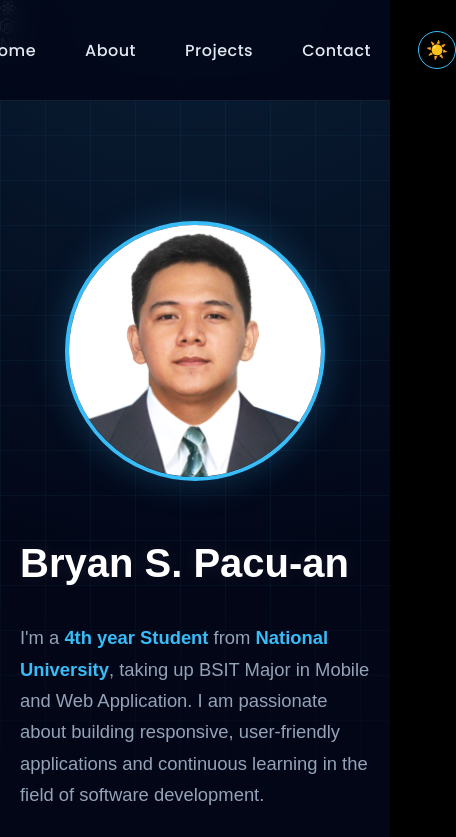
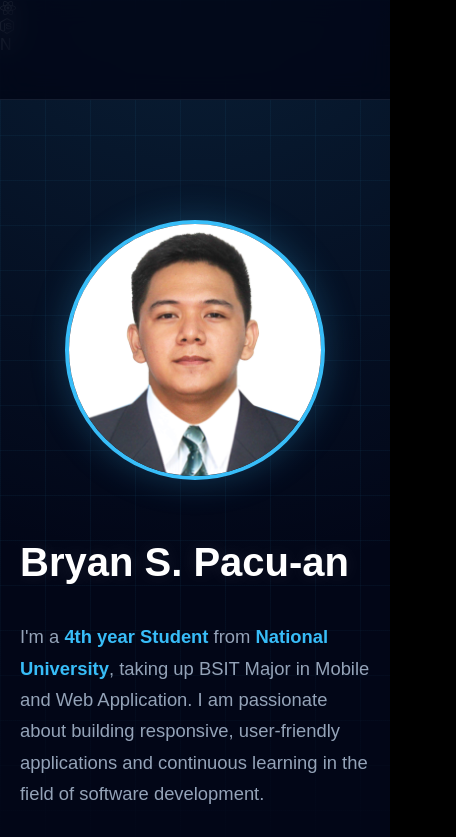
Before and after one commit to bryan-ctrl/MyportfolioZXC, a React (Vite) app: page / in a window 390 px wide. Shown: the top 837 px of the page, 456 px wide, since content can reach past the window. Built offline with nearby package versions, Linux system fonts and the light colour scheme.

Commit message:
Pop Out Effect & More Responsive

```diff
--- a/src/App.jsx
+++ b/src/App.jsx
@@ -11,12 +11,38 @@ function App() {
   const [loading, setLoading] = useState(true)
 
   useEffect(() => {
+    // 1. LOADER TIMER
     const timer = setTimeout(() => {
       setLoading(false)
     }, 1200)
 
-    return () => clearTimeout(timer)
-  }, [])
+    // 2. SCROLL REVEAL (POP-OUT) LOGIC
+    const revealOnScroll = () => {
+      const reveals = document.querySelectorAll(".reveal");
+
+      reveals.forEach((element) => {
+        const windowHeight = window.innerHeight;
+        const elementTop = element.getBoundingClientRect().top;
+        const elementVisible = 120; // Pixels bago mag-trigger ang pop-out
+
+        if (elementTop < windowHeight - elementVisible) {
+          element.classList.add("active");
+        }
+      });
+    };
+
+    // Pag hindi na loading, start na ang scroll listener
+    if (!loading) {
+      window.addEventListener("scroll", revealOnScroll);
+      // Run once para sa mga elements na nasa viewport na agad
+      setTimeout(revealOnScroll, 100);
+    }
+
+    return () => {
+      clearTimeout(timer);
+      window.removeEventListener("scroll", revealOnScroll);
+    }
+  }, [loading]);
 
   if (loading) {
     return <Loader />
@@ -29,7 +55,7 @@ function App() {
         <div className="grid-overlay"></div>
         <div className="spotlight-mask"></div>
 
-        {/* Floating Icons/Assets - Gamit ang FontAwesome icons */}
+        {/* Floating Icons */}
         <div className="floating-asset asset-react">
           <i className="fab fa-react"></i>
         </div>
@@ -44,10 +70,18 @@ function App() {
       {/* --- MAIN CONTENT LAYER --- */}
       <div className="content-layer">
         <Navbar />
-        <Hero />
-        <About />
+        {/* Nilagyan ko ng reveal class ang sections para mag-pop out */}
+        <div className="reveal">
+          <Hero />
+        </div>
+        <div className="reveal">
+          <About />
+        </div>
+        {/* Ang Projects card mismo ang may 'reveal' sa loob ng component niya */}
         <Projects />
-        <Contact />
+        <div className="reveal">
+          <Contact />
+        </div>
       </div>
     </div>
   )
--- a/src/components/Projects.jsx
+++ b/src/components/Projects.jsx
@@ -57,7 +57,8 @@ function ProjectCard({ project }) {
   };
 
   return (
-    <div className="project-card">
+    /* DAGDAG DITO: Nilagyan natin ng 'reveal' class para mag-pop out */
+    <div className="project-card reveal">
       {/* Nilipat ang Title sa taas ng Image Wrapper */}
       <h3 className="project-title-top">{project.title}</h3>
 
--- a/src/styles/app.css
+++ b/src/styles/app.css
@@ -93,21 +93,37 @@ body {
   letter-spacing: 1px;
 }
 
+/* --- SCROLL REVEAL ANIMATION --- */
+.reveal {
+  opacity: 0;
+  transform: translateY(50px) scale(0.9); /* Naka-baba at maliit */
+  transition: all 0.8s cubic-bezier(0.175, 0.885, 0.32, 1.275);
+  pointer-events: none; /* Para hindi ma-click hangga't wala pa */
+}
+
+.reveal.active {
+  opacity: 1;
+  transform: translateY(0) scale(1); /* Pop-out effect */
+  pointer-events: auto;
+}
+
 @keyframes spin { to { transform: rotate(360deg); } }
 
-/* ========== Navbar (LAGING DARK) ========== */
+/* ========== Navbar (LAGING DARK & MOBILE READY) ========== */
 .nav {
   display: flex;
-  justify-content: center;
+  justify-content: space-between; /* Pinaghihiwalay ang Logo at Toggle */
   align-items: center;
-  padding: 15px 50px;
+  padding: 25px 50px;
   position: sticky;
   top: 0;
   background: rgba(2, 6, 23, 0.85);
   backdrop-filter: blur(12px);
-  z-index: 100;
+  -webkit-backdrop-filter: blur(12px); /* Safari support */
+  z-index: 1000;
   font-family: 'Poppins', sans-serif;
   border-bottom: 1px solid rgba(30, 41, 59, 0.7);
+  min-height: 100px;
 }
 
 .logo {
@@ -116,20 +132,21 @@ body {
   font-size: 1.8rem;
   letter-spacing: 1px;
   cursor: pointer;
-  transition: color 0.2s, text-shadow 0.2s;
+  transition: all 0.3s ease;
+  flex-shrink: 0; /* Para hindi mapitpit ang logo sa mobile */
 }
 
 .logo:hover {
   color: #38bdf8;
-  text-shadow: 0 0 10px rgba(34, 211, 238, 0.5);
+  text-shadow: 0 0 15px rgba(56, 189, 248, 0.5);
 }
 
 .nav-links {
-  display: flex;
+  display: flex; /* Naka-flex ito sa desktop */
   gap: 25px;
   list-style: none;
   padding: 0;
-  margin-left: 40px;
+  margin: 0 auto; /* Nilagay sa gitna ang links sa desktop */
   align-items: center;
 }
 
@@ -139,15 +156,14 @@ body {
   font-weight: 500;
   font-size: 1rem;
   letter-spacing: 0.5px;
-  padding: 6px 12px;
-  border-radius: 6px;
+  padding: 8px 15px;
+  border-radius: 8px;
   transition: all 0.3s ease;
 }
 
 .nav-links a:hover {
-  background: rgba(56, 189, 248, 0.2);
+  background: rgba(56, 189, 248, 0.15);
   color: #38bdf8;
-  transform: translateY(-2px);
 }
 
 .theme-toggle-btn {
@@ -155,15 +171,43 @@ body {
   border: 1px solid #38bdf8;
   color: #38bdf8;
   border-radius: 50%;
-  width: 38px;
-  height: 38px;
+  width: 40px;
+  height: 40px;
   cursor: pointer;
   display: flex;
   align-items: center;
   justify-content: center;
-  font-size: 1.1rem;
+  font-size: 1.2rem;
   transition: all 0.3s ease;
-  margin-left: 10px;
+  flex-shrink: 0; /* Para hindi lumiit ang button sa mobile */
+}
+
+.theme-toggle-btn:hover {
+  background: rgba(56, 189, 248, 0.1);
+  box-shadow: 0 0 10px rgba(56, 189, 248, 0.3);
+  transform: scale(1.1);
+}
+
+/* ========== NAVBAR MOBILE RESPONSIVE ========== */
+@media (max-width: 768px) {
+  .nav {
+    padding: 10px 20px; /* Mas maliit na padding sa mobile */
+    justify-content: space-between !important; /* Force separate logo and toggle */
+  }
+
+  .nav-links {
+    display: none; /* Itinatago ang links sa mobile gaya ng gusto mo */
+  }
+
+  .logo {
+    font-size: 1.4rem; /* Bahagyang liit ng logo sa mobile */
+  }
+
+  .theme-toggle-btn {
+    margin-left: 0; /* Alisin ang auto margin para sumunod sa justify-between */
+    width: 38px;
+    height: 38px;
+  }
 }
 
 /* ========== Hero Section ========== */
```
